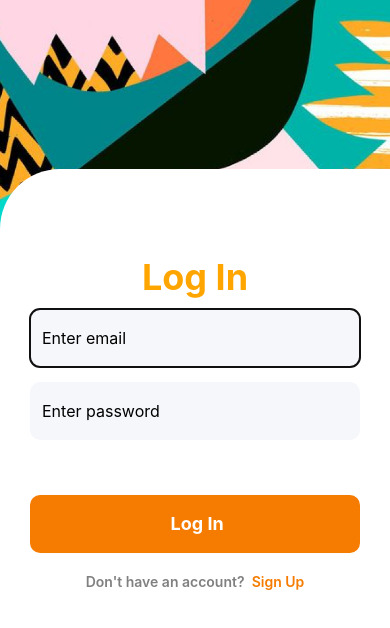
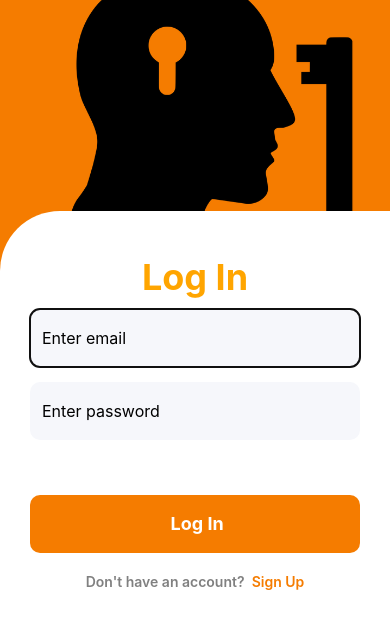
Before and after one commit to IMRANDIL/chat_app_react_native, a React Native app: screen /Login in a window 390 px wide. Shown: the top 628 px of the page. Built offline with nearby package versions, Linux system fonts and the light colour scheme.

Commit message:
some more change

```diff
--- a/screens/Login.jsx
+++ b/screens/Login.jsx
@@ -14,7 +14,7 @@ import {
 } from 'react-native';
 import {signInWithEmailAndPassword} from 'firebase/auth';
 import {auth} from '../config/firebase';
-const backImage = require('../assets/backImage.png');
+const backImage = require('../assets/backImage2.png');
 
 const deviceHeight = Dimensions.get('window').height;
 const deviceWidth = Dimensions.get('window').width;
@@ -101,7 +101,7 @@ export default function Login({navigation}) {
 const styles = StyleSheet.create({
   container: {
     flex: 1,
-    backgroundColor: '#fff',
+    backgroundColor: '#f57c00',
   },
   title: {
     fontSize: 36,
@@ -127,7 +127,7 @@ const styles = StyleSheet.create({
   },
   whiteSheet: {
     width: deviceWidth,
-    height: deviceHeight * 0.8,
+    height: deviceHeight * 0.75,
     position: 'absolute',
     bottom: 0,
     backgroundColor: '#fff',
```
Also changed, not shown: assets/backImage.jpg (added), assets/backImage2.png (added).
